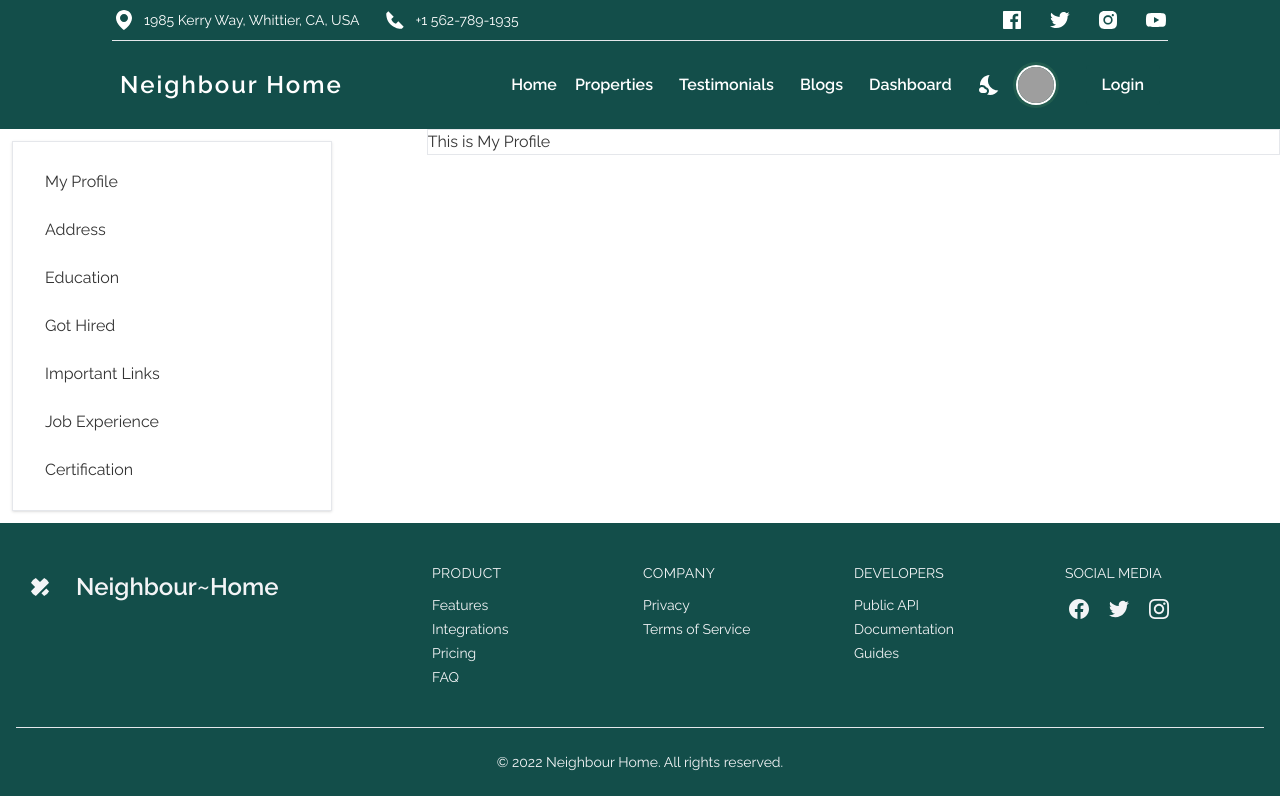
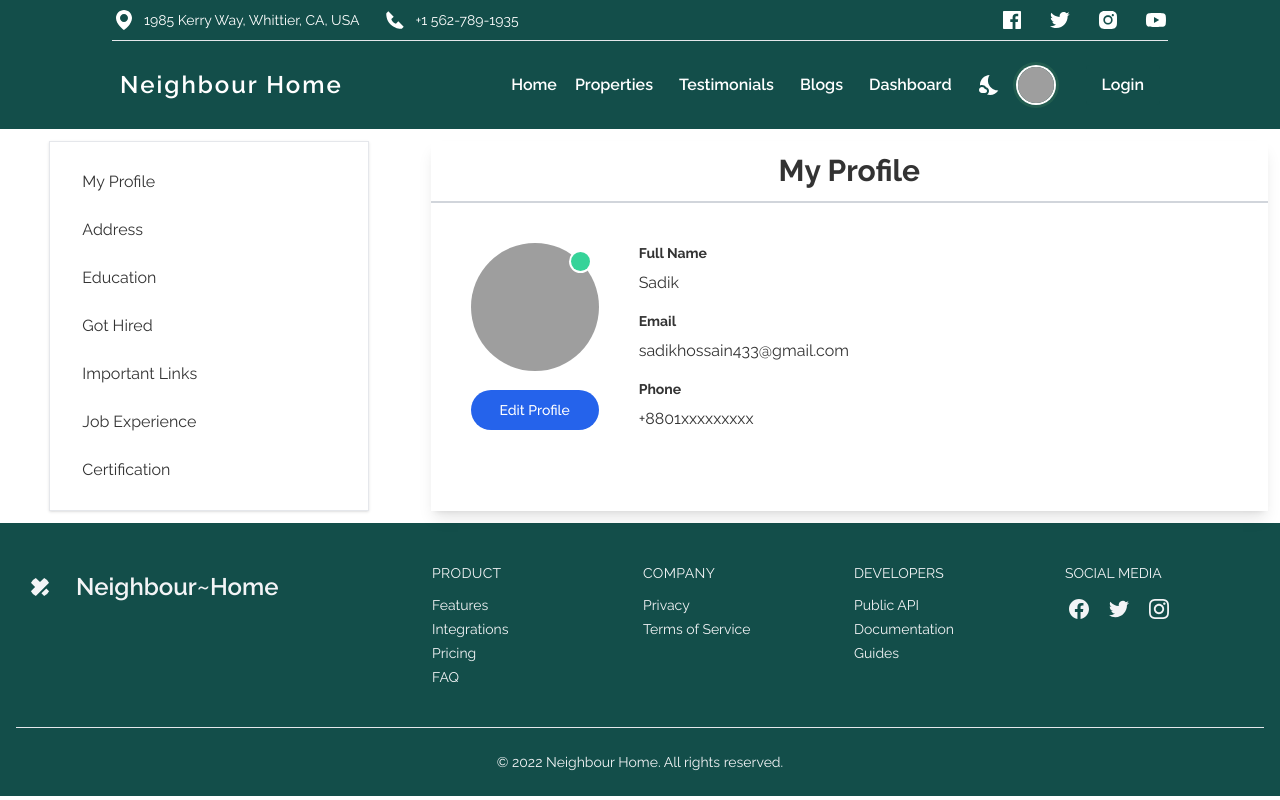
Before and after one commit to khanshorif331/neighbour-home, a React (Create React App) app: page /profile in a window 1280 px wide. Built offline with nearby package versions, Linux system fonts and the light colour scheme; no server answers; grey boxes are pictures that could not be loaded; a web font is replaced by a local one.

Commit message:
profile section design

```diff
--- a/src/Pages/Profile/MyProfile/MyProfile.js
+++ b/src/Pages/Profile/MyProfile/MyProfile.js
@@ -2,8 +2,34 @@ import React from 'react';
 
 const MyProfile = () => {
     return (
-        <section className='border'>
-            <h1>This is My Profile</h1>
+        <section className=''>
+            <h1 className='text-center text-3xl py-3 font-bold border-b-2 border-b-gray-300'>My Profile</h1>
+            <div className='flex md:flex-row flex-col md:p-10 p-4 md:space-x-10'>
+                <div>
+                    <div className="avatar online">
+                        <div className="w-24 md:w-32 rounded-full">
+                            <img src="https://placeimg.com/192/192/people" alt='Profile' />
+                        </div>
+                    </div>
+                    <div className='my-3 bg-blue-600 text-center py-2 rounded-full text-white font-medium'>
+                        <button className='text-sm'> Edit Profile</button>
+                    </div>
+                </div>
+                <div className='space-y-4'>
+                    <div className='space-y-2'>
+                        <h2 className='text-sm font-bold'>Full Name</h2>
+                        <p>Sadik</p>
+                    </div>
+                    <div className='space-y-2'>
+                        <h2 className='text-sm font-bold'>Email</h2>
+                        <p>sadikhossain433@gmail.com</p>
+                    </div>
+                    <div className='space-y-2'>
+                        <h2 className='text-sm font-bold'>Phone</h2>
+                        <p>+8801xxxxxxxxx</p>
+                    </div>
+                </div>
+            </div>
         </section>
     );
 };
--- a/src/Pages/Profile/Profile.js
+++ b/src/Pages/Profile/Profile.js
@@ -6,17 +6,17 @@ const Profile = () => {
         <section className='mt-[80px] sm:mt-[129px]'>
             <div className=" flex flex-col justify-center md:flex-row">
                 <div className="md:w-1/3 w-full">
-                    <ul className="menu p-4 overflow-y-auto md:w-80 bg-base-100 text-base-content border m-3 shadow">
-                        <li className='w-full text-center'><Link to='/profile'>My Profile</Link></li>
-                        <li className='w-full text-center'><Link to='/profile/address'>Address</Link></li>
-                        <li className='w-full text-center'><Link to='/profile/education'>Education</Link></li>
-                        <li className='w-full text-center'><Link to='/profile/got_hired'>Got Hired</Link></li>
-                        <li className='w-full text-center'><Link to='/profile/important_links'>Important Links</Link></li>
-                        <li className='w-full text-center'><Link to='/profile/job_experience'>Job Experience</Link></li>
-                        <li className='w-full text-center'><Link to='/dashboard/certification'>Certification</Link></li>
+                    <ul className="menu p-4 overflow-y-auto md:w-80 bg-base-100 text-base-content border m-3 shadow mx-auto">
+                        <li className='w-full'><Link to='/profile'>My Profile</Link></li>
+                        <li className='w-full'><Link to='/profile/address'>Address</Link></li>
+                        <li className='w-full'><Link to='/profile/education'>Education</Link></li>
+                        <li className='w-full'><Link to='/profile/got_hired'>Got Hired</Link></li>
+                        <li className='w-full'><Link to='/profile/important_links'>Important Links</Link></li>
+                        <li className='w-full'><Link to='/profile/job_experience'>Job Experience</Link></li>
+                        <li className='w-full'><Link to='/dashboard/certification'>Certification</Link></li>
                     </ul>
                 </div>
-                <div className="md:w-2/3 w-full">
+                <div className="md:w-2/3 w-full md:m-3 shadow-lg">
                     <Outlet />
                 </div>
             </div>
```
